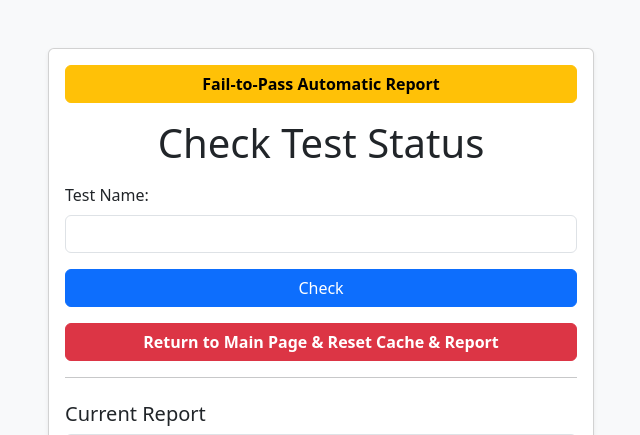
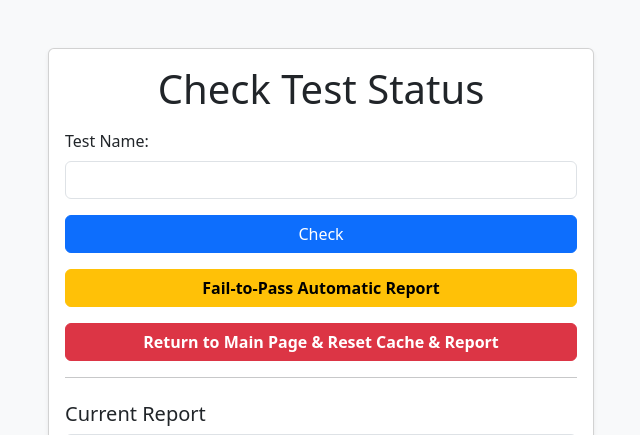
Before and after one commit to PedroGabrielBHZ/test_buddy, a FastAPI app: page /check_test in a window 1280 px wide. Shown: the top 435 px of the page, without its empty margins (319-959 px from the left). Run offline with FastAPI, Linux system fonts and the light colour scheme.

Commit message:
Reorder fail-to-pass report button in check_test.html for improved layout and accessibility

```diff
--- a/templates/check_test.html
+++ b/templates/check_test.html
@@ -26,10 +26,6 @@
             <div class="col-md-8 col-lg-6">
                 <div class="card shadow-sm">
                     <div class="card-body">
-                        <div class="d-grid gap-2 mb-3">
-                            <a href="/fail_to_pass_report" class="btn btn-warning fw-bold">Fail-to-Pass Automatic
-                                Report</a>
-                        </div>
                         <div class="d-flex justify-content-between align-items-center mb-3">
                             <h1 class="card-title text-center mb-0 flex-grow-1">Check Test Status</h1>
                         </div>
@@ -40,6 +36,10 @@
                             </div>
                             <div class="d-grid gap-2 mb-3">
                                 <button type="submit" class="btn btn-primary">Check</button>
+                            </div>
+                            <div class="d-grid gap-2 mb-3">
+                                <a href="/fail_to_pass_report" class="btn btn-warning fw-bold">Fail-to-Pass Automatic
+                                    Report</a>
                             </div>
                             <div class="d-grid gap-2 mb-3">
                                 <button type="button" class="btn btn-danger fw-bold" data-bs-toggle="modal"
```
